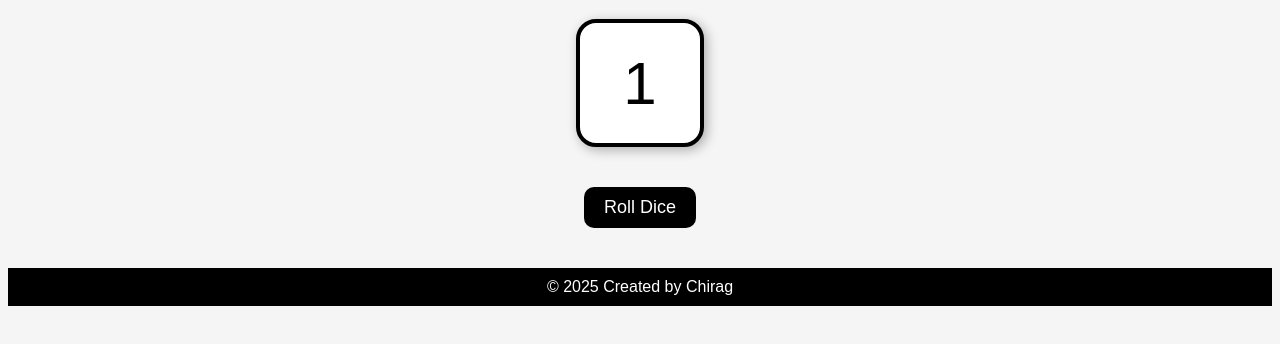
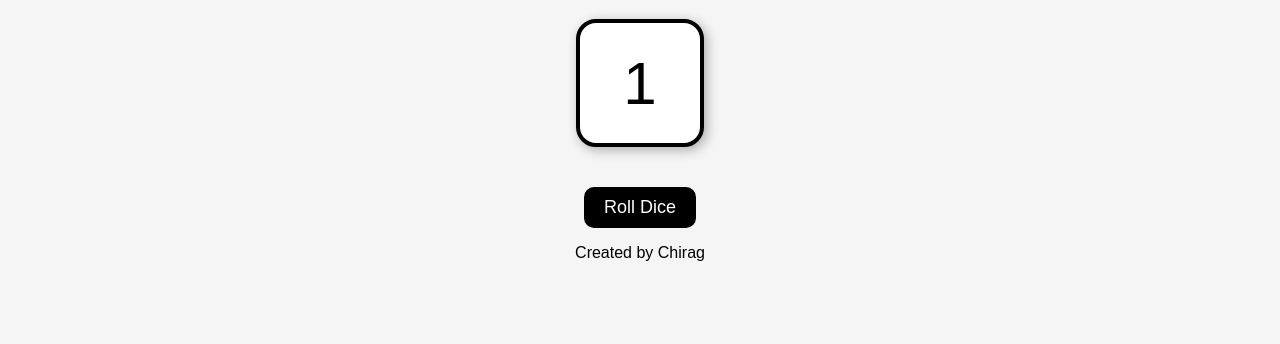
Before and after one commit to chimrag/dice-roller, a plain HTML site: page index.html in a window 1280 px wide. Shown: the part 80-424 px from the top of the page. Drawn offline with Linux system fonts and the light colour scheme.

```diff
--- a/index.html
+++ b/index.html
@@ -14,10 +14,8 @@
 
     <button onclick="rollDice()">Roll Dice</button>
 
+    <p class="credit">Created by Chirag</p>
+
     <script src="script.js"></script>
-    <footer style="margin-top: 40px; padding: 10px; background: #000; color: #fff;">
-    © 2025 Created by Chirag
-</footer>
-
 </body>
 </html>
```
